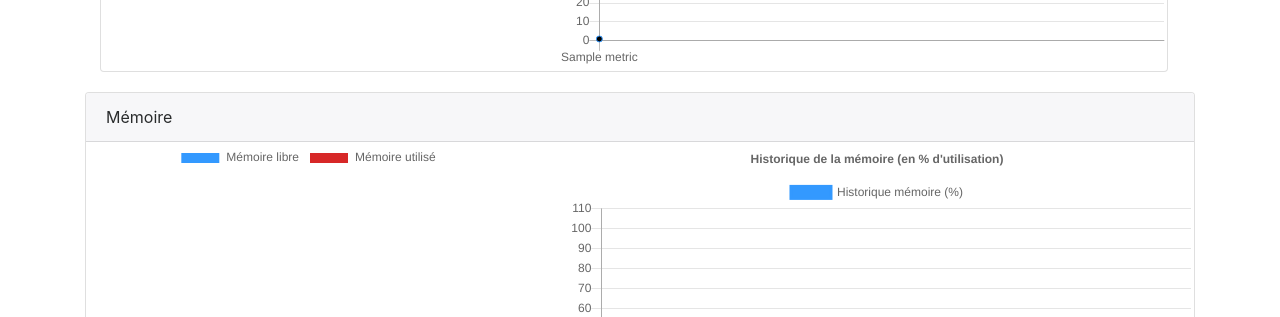
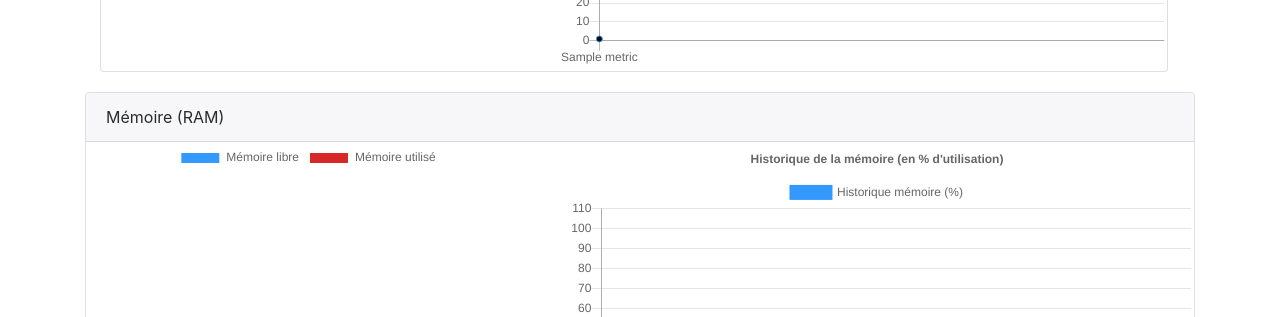
Before and after one commit to Theo-Drappier/python_td, a Flask app: template templates/chartHost.html in a window 1280 px wide. Shown: the part 380-697 px from the top of the page. Run offline with Flask 2, Linux system fonts and the light colour scheme; the template is opened without the code that fills it: most values are stand-ins (such as "Sample title", 1, 10 or a date in 2020); some libraries are stand-ins or nearby versions.

Commit message:
joshua: modif chart template

```diff
--- a/templates/chartHost.html
+++ b/templates/chartHost.html
@@ -103,7 +103,7 @@
             <div class="col-md-12">
                 <div class="card" style="margin-top: 20px;">
                     <div class="card-header">
-                        Mémoire
+                        Mémoire (RAM)
                     </div>
                     <div class="card-body">
                         <div class="row">
```
